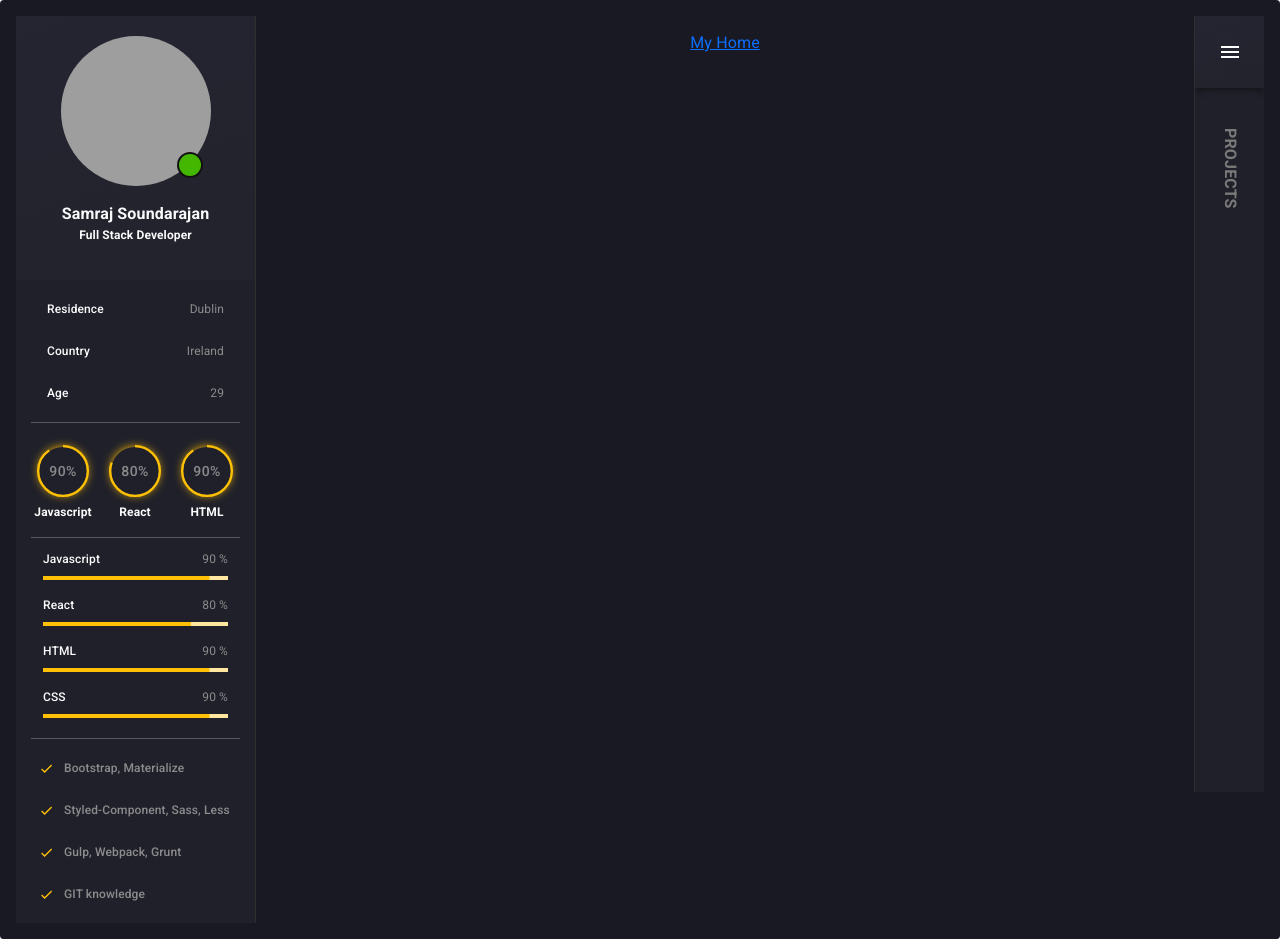
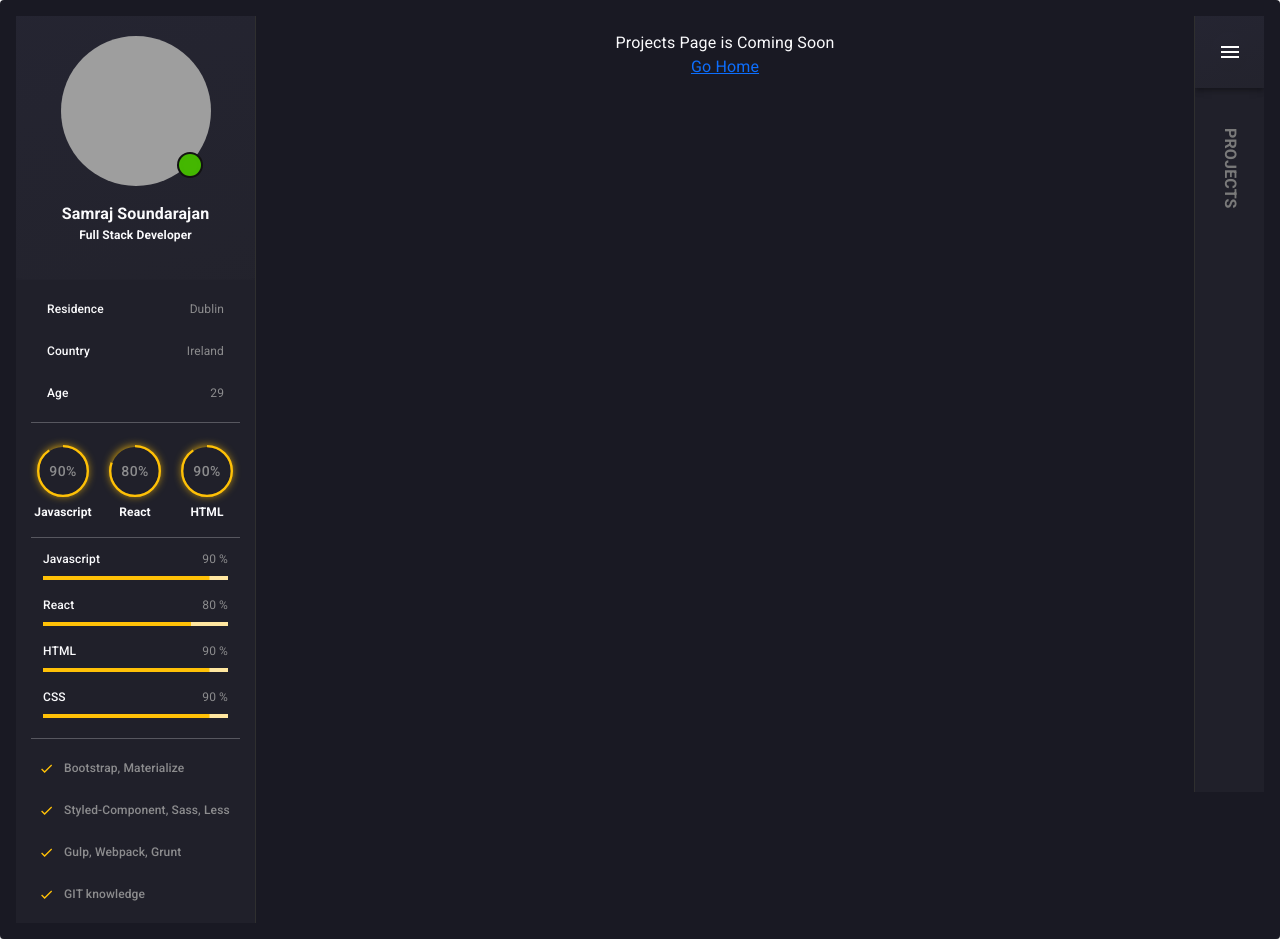
Before and after one commit to devsdeckinc/fyimad-alt, a React (Create React App) app: page /projects in a window 1280 px wide. Built offline with nearby package versions, Linux system fonts and the light colour scheme; grey boxes are pictures that could not be loaded.

Commit message:
Blogs and Projects Page Base

```diff
--- a/src/Routing/Routing.js
+++ b/src/Routing/Routing.js
@@ -27,8 +27,8 @@ export default class Routing extends Component {
           <Route exact path="/" element={<Dashboard />} />
           <Route path="/experience" element={<Experience />} />
           <Route path="/skills" element={<Skills />} />
-          <Route path="/blogs" element={<Users2 />} />
-          <Route path="/projects" element={<Users2 />} />
+          <Route path="/blogs" element={<Blogs />} />
+          <Route path="/projects" element={<Projects />} />
         </Routes>
       </BrowserRouter>
     );
@@ -44,3 +44,29 @@ function Users2() {
     </Home>
   );
 }
+
+function Projects() {
+  let params = useLocation();
+  console.log(params);
+  return (
+    <Home params={params}>
+      <Typography>Projects Page is Coming Soon</Typography>
+      <Link to="/">Go Home</Link>
+    </Home>
+  );
+}
+function Blogs() {
+  let params = useLocation();
+  console.log(params);
+  return (
+    <Home params={params}>
+      <Typography>Blogs is Coming Soon</Typography>
+      <div>
+        <a href="https://medium.com/@devsfutureinc" target="_blank">
+          Visit My Medium Blog Page
+        </a>
+      </div>
+      <Link to="/">Go Home</Link>
+    </Home>
+  );
+}
```
